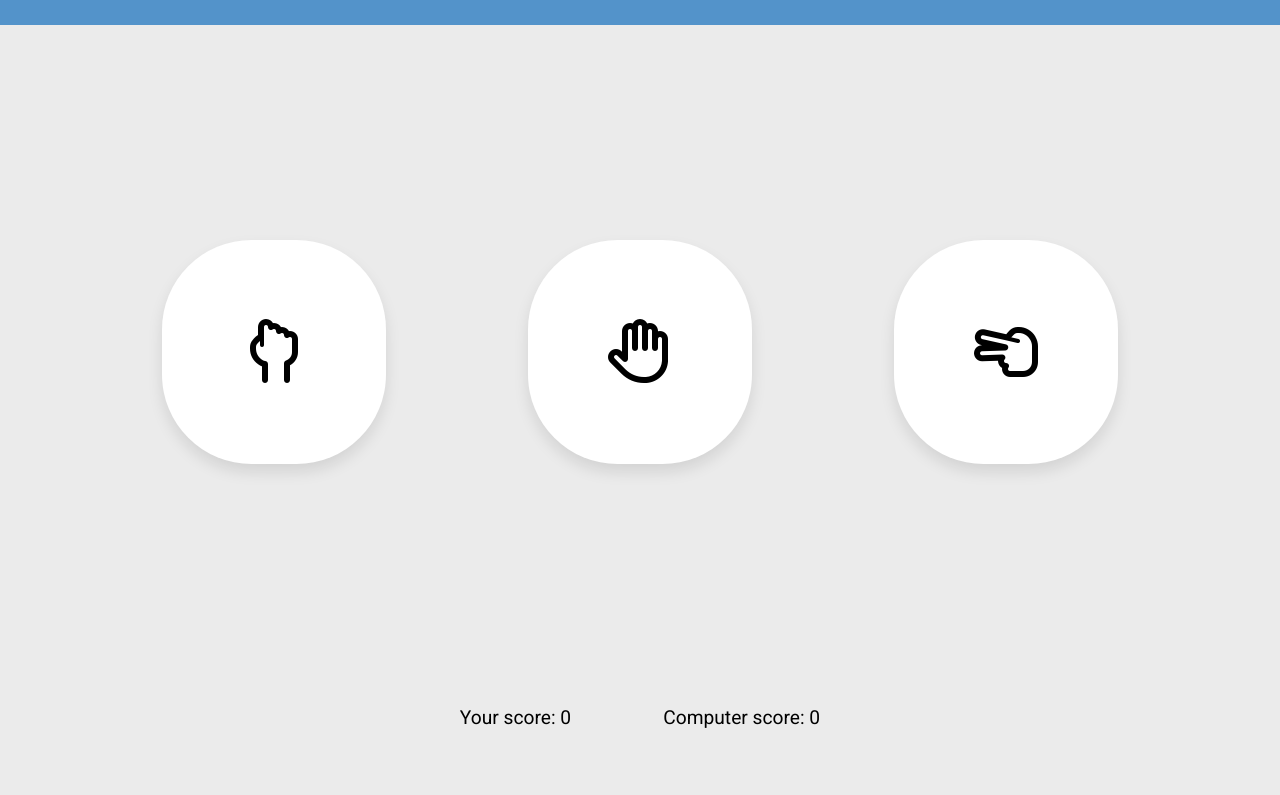
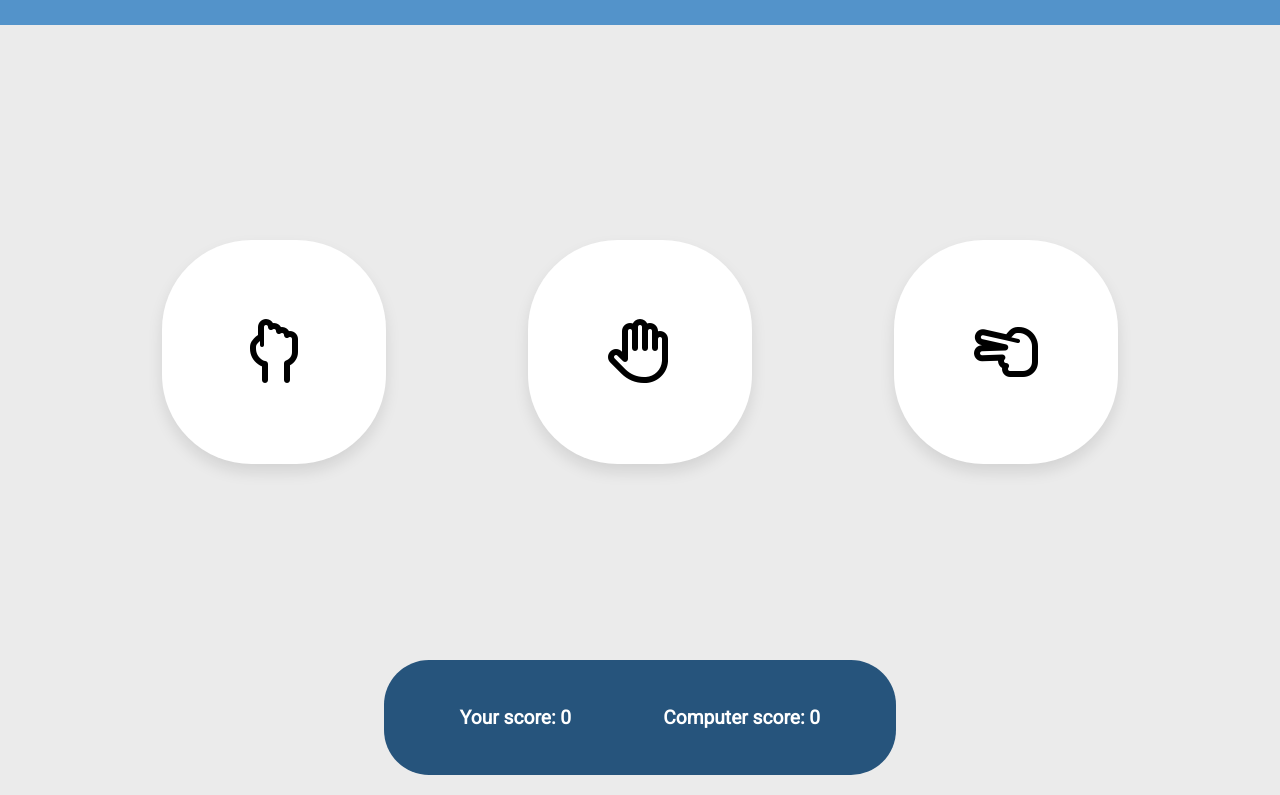
Before and after one commit to yipqp/rock-paper-scissors, a plain HTML site: page index.html in a window 1280 px wide. Shown: the part 126-921 px from the top of the page. Drawn offline with Linux system fonts and the light colour scheme.

Commit message:
style score container

```diff
--- a/style.css
+++ b/style.css
@@ -82,6 +82,18 @@ body {
     padding: 5em 0;
 }
 
+.score-container {
+    align-self: center;
+    border: none;
+    border-radius:45px;
+    width: 32em;
+    background-color: #26547C;
+    color: #FFF;
+    font-weight: bold;
+    transition: all 0.2s ease 0s;
+
+}
+
 .game-end-container,
 .result-container,
 .score-container {
```
